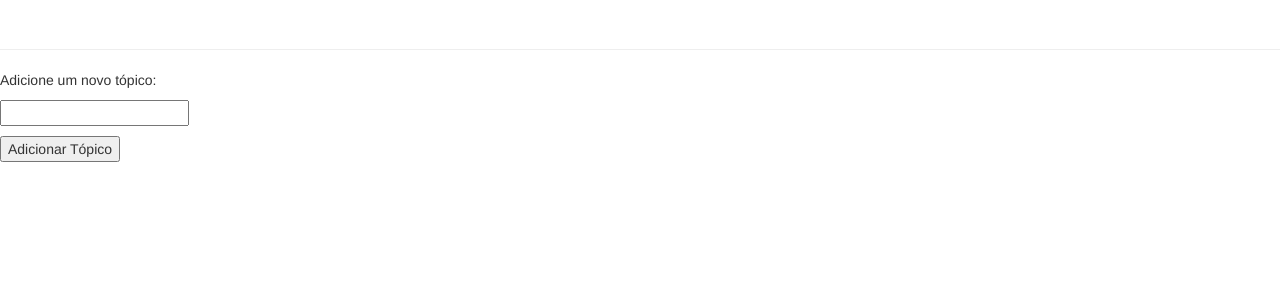
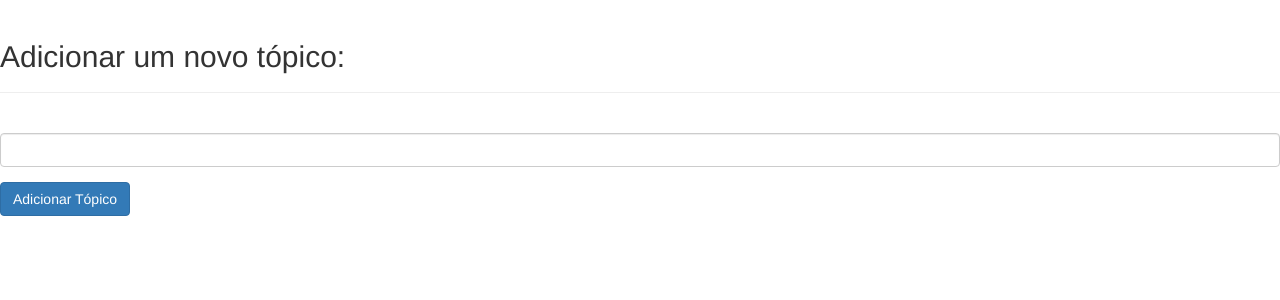
Before and after one commit to dslima18/Aplicacao_Web, a Django app: page /new_topic/ in a window 1280 px wide. Shown: the part 101-401 px from the top of the page. Run offline with Django 5.2, Linux system fonts and the light colour scheme; a user stored in the database is signed in; some libraries are stand-ins or nearby versions.

Commit message:
Estilizando a página new_topic

```diff
--- a/learning_log/learning_logs/templates/learning_logs/new_topic.html
+++ b/learning_log/learning_logs/templates/learning_logs/new_topic.html
@@ -1,9 +1,14 @@
 {% extends "learning_logs/base.html" %}
+{% load bootstrap3 %}
+{% block header %}
+    <h2>Adicionar um novo tópico:</h2>
+{% endblock header %}
 {% block content %}
-    <p>Adicione um novo tópico:</p>
-    <form action="{% url 'learning_logs:new_topic' %}" method='post'>
+    <form action="{% url 'learning_logs:new_topic' %}" method='post' class="form">
         {% csrf_token %}
-        {{ form.as_p }}
-        <button name="Enviar">Adicionar Tópico</button>
+        {% bootstrap_form form %}
+        {% buttons %}
+            <button name="Enviar" class="btn btn-primary">Adicionar Tópico</button>
+        {% endbuttons %}
     </form>
 {% endblock content %}
```
Also changed, not shown: learning_log/db.sqlite3.
